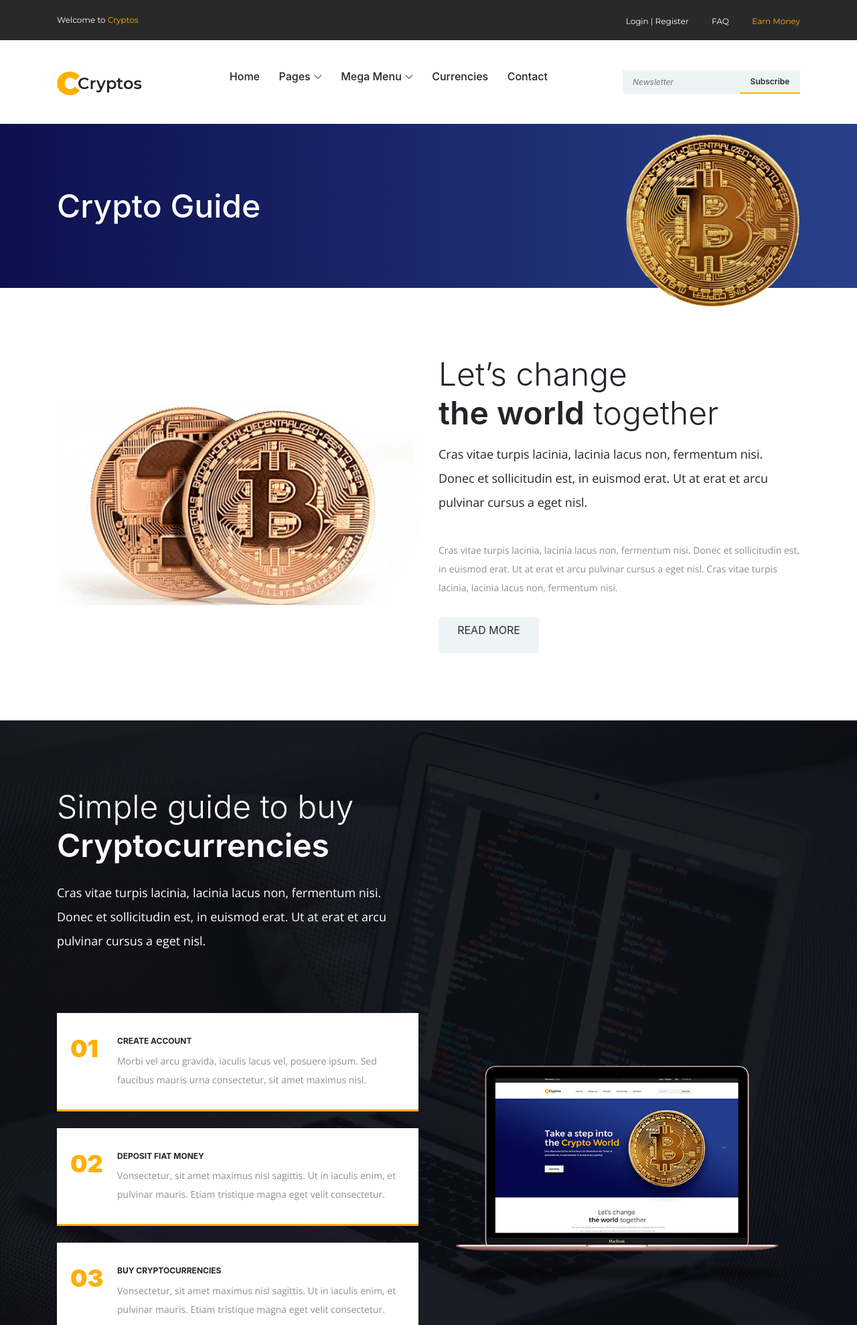
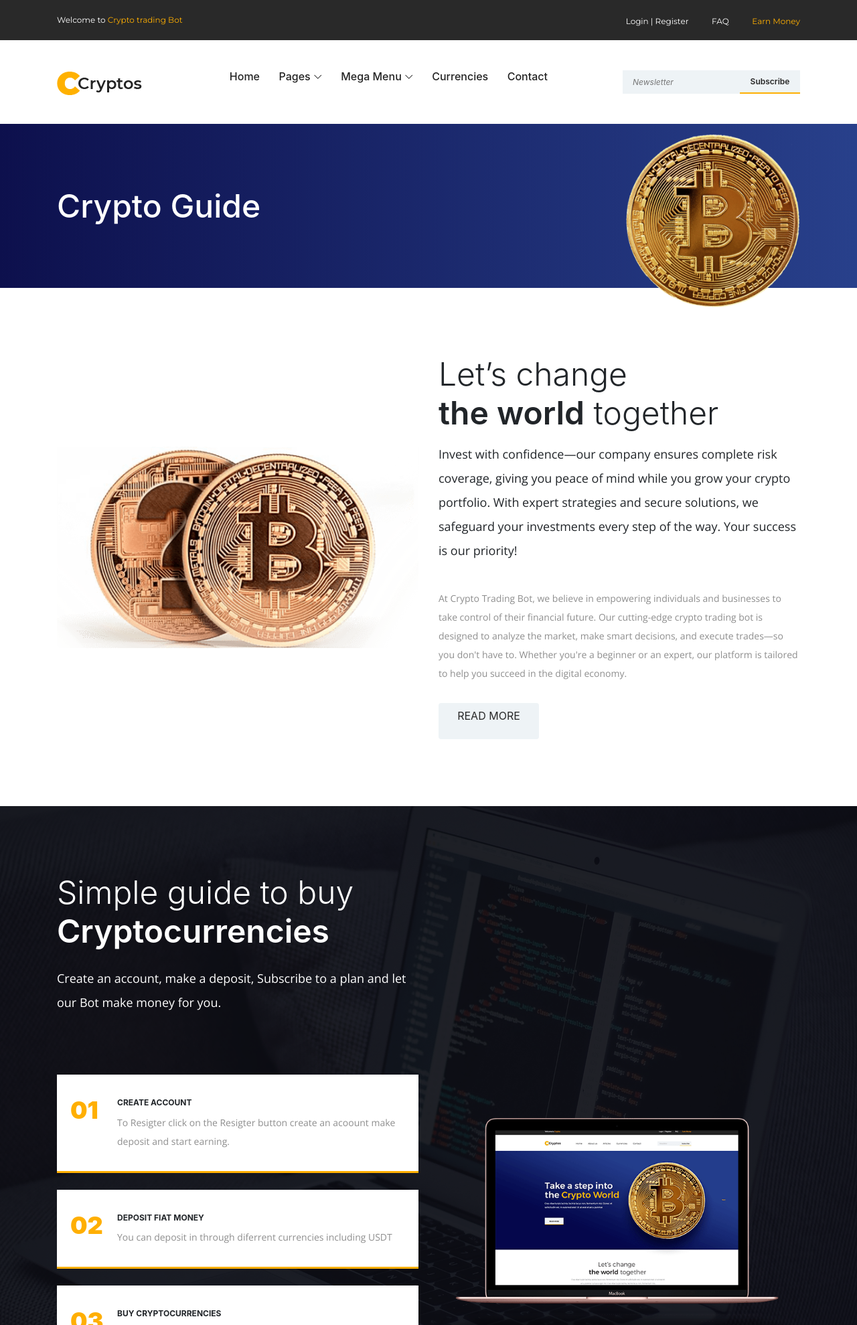
Before and after one commit to switnexxtra/cyptotradingbots, a Flask app: page /about in a window 1280 px wide. Shown: the top 1979 px of the page at 67% size. Run offline with Flask 3, Linux system fonts and the light colour scheme; some libraries are stand-ins or nearby versions; some web fonts are replaced.

Commit message:
Update about-us.html

```diff
--- a/templates/main/about-us.html
+++ b/templates/main/about-us.html
@@ -26,7 +26,7 @@
         <link href="{{ url_for('static', filename='lib1/lightbox/css/lightbox.min.css') }}" rel="stylesheet">
         <link href="{{ url_for('static', filename='lib1/owlcarousel/assets/owl.carousel.min.css') }}" rel="stylesheet">
 
-        <title>{% block title %}{{ Company_name }}{% endblock %}</title>
+        <title>{% block title %}Crypto Trading Bot{% endblock %}</title>
         <!-- ##### Preloader ##### -->
         <div id="preloader">
             <i class="circle-preloader"></i>
@@ -43,7 +43,7 @@
                             <div class="top-header-content h-100 d-flex align-items-center justify-content-between">
                                 <!-- Top Headline -->
                                 <div class="top-headline">
-                                    <p>Welcome to <span>Cryptos</span></p>
+                                    <p>Welcome to <span>Crypto trading Bot </span></p>
                                 </div>
                                 <!-- Top Login & Faq & Earn Monery btn -->
                                 <div class="login-faq-earn-money">
@@ -207,8 +207,17 @@
                         <div class="about-content mb-100">
                             <div class="section-heading">
                                 <h3>Let’s change <br><span>the world</span> together</h3>
-                                <h5>Cras vitae turpis lacinia, lacinia lacus non, fermentum nisi. Donec et sollicitudin est, in euismod erat. Ut at erat et arcu pulvinar cursus a eget nisl.</h5>
-                                <p>Cras vitae turpis lacinia, lacinia lacus non, fermentum nisi. Donec et sollicitudin est, in euismod erat. Ut at erat et arcu pulvinar cursus a eget nisl. Cras vitae turpis lacinia, lacinia lacus non, fermentum nisi.</p>
+                                <h5>
+                                    Invest with confidence—our company ensures complete risk coverage, giving you peace of mind while you grow your crypto
+                                    portfolio. With expert strategies and secure solutions, we safeguard your investments every step of the way. Your
+                                    success is our priority!
+                                </h5>
+                                <p>
+                                    At Crypto Trading Bot, we believe in empowering individuals and businesses to take control of their financial future.
+                                    Our cutting-edge crypto trading bot is designed to analyze the market, make smart decisions, and execute trades—so you
+                                    don't have to. Whether you're a beginner or an expert, our platform is tailored to help you succeed in the digital
+                                    economy.
+                                </p>
                                 <a href="#" class="btn cryptos-btn mt-30">Read More</a>
                             </div>
                         </div>
@@ -224,7 +233,9 @@
                     <div class="col-12 col-md-6">
                         <div class="section-heading white">
                             <h3 class="mb-4">Simple guide to buy <span>Cryptocurrencies</span></h3>
-                            <h5 class="mb-2">Cras vitae turpis lacinia, lacinia lacus non, fermentum nisi. Donec et sollicitudin est, in euismod erat. Ut at erat et arcu pulvinar cursus a eget nisl.</h5>
+                            <h5 class="mb-2">
+                                Create an account, make a deposit, Subscribe to a plan and let our Bot make money for you.
+                            </h5>
                         </div>
                     </div>
                 </div>
@@ -237,7 +248,7 @@
                                 <div class="quantity">01</div>
                                 <div class="step-content">
                                     <h6>Create Account</h6>
-                                    <p>Morbi vel arcu gravida, iaculis lacus vel, posuere ipsum. Sed faucibus mauris urna consectetur, sit amet maximus nisl.</p>
+                                    <p>To Resigter click on the Resigter button create an acoount make deposit and start earning.</p>
                                 </div>
                             </div>
                             <!-- Single Step -->
@@ -245,7 +256,9 @@
                                 <div class="quantity">02</div>
                                 <div class="step-content">
                                     <h6>Deposit Fiat Money</h6>
-                                    <p>Vonsectetur, sit amet maximus nisl sagittis. Ut in iaculis enim, et pulvinar mauris. Etiam tristique magna eget velit consectetur.</p>
+                                    <p>
+                                        You can deposit in through diferrent currencies including USDT
+                                    </p>
                                 </div>
                             </div>
                             <!-- Single Step -->
@@ -253,7 +266,9 @@
                                 <div class="quantity">03</div>
                                 <div class="step-content">
                                     <h6>Buy Cryptocurrencies</h6>
-                                    <p>Vonsectetur, sit amet maximus nisl sagittis. Ut in iaculis enim, et pulvinar mauris. Etiam tristique magna eget velit consectetur.</p>
+                                    <p>
+                                        YoU can buy as much Cryptocurrencies as you want with 100% security and Risks free, also loses are covered by us.
+                                    </p>
                                 </div>
                             </div>
                         </div>
@@ -275,8 +290,10 @@
                         <div class="about-content mb-100">
                             <div class="section-heading">
                                 <h3>The begginer’s guide to <span>Crypto</span></h3>
-                                <h5>Cras vitae turpis lacinia, lacinia lacus non, fermentum nisi. Donec et sollicitudin est, in euismod erat. Ut at erat et arcu pulvinar cursus a eget nisl.</h5>
-                                <p>Cras vitae turpis lacinia, lacinia lacus non, fermentum nisi. Donec et sollicitudin est, in euismod erat. Ut at erat et arcu pulvinar cursus a eget nisl. Cras vitae turpis lacinia, lacinia lacus non, fermentum nisi.</p>
+                                <h5>You can reach out to Us for guide and cousres </h5>
+                                <p>
+                                    we are always here for counselling
+                                </p>
                                 <a href="#" class="btn cryptos-btn mt-30">Read More</a>
                             </div>
                         </div>
@@ -307,7 +324,11 @@
                                 <div class="widget-title">
                                     <a href="#"><img src="img/core-img/logo2.png" alt=""></a>
                                 </div>
-                                <p>Morbi vel arcu gravida, iaculis lacus vel, posuere ipsum. Sed faucibus mauris vitae urna consectetur, sit amet maximus nisl sagittis. Ut in iaculis enim, et pulvinar mauris. Etiam tristique magna eget velit consectetur, a tincidunt velit dictum.</p>
+                                <p>
+                                    Understanding cryptocurrency can feel overwhelming—but it doesn’t have to be. Our video guide breaks it down simply,
+                                    walking you through how trading bots automate the process, reduce risks, and help you maximize potential profits.
+                                    Perfect for those just getting started.
+                                </p>
                                 <div class="footer-social-info">
                                     <a href="#"><i class="fa fa-facebook"></i></a>
                                     <a href="#"><i class="fa fa-twitter"></i></a>
@@ -329,21 +350,21 @@
                                     <a href="#">
                                         <p>Aliquam ac eleifend metus</p>
                                     </a>
-                                    <span>March 10, 2018</span>
+                                    <span>FEB 24, 2024</span>
                                 </div>
                                 <!-- Single Blog Post -->
                                 <div class="single--blog-post">
                                     <a href="#">
-                                        <p>Donec in libero sit amet mi vulputate</p>
+                                        <p>Big commissions and risks free</p>
                                     </a>
-                                    <span>March 10, 2018</span>
+                                    <span>june 10, 2024</span>
                                 </div>
                                 <!-- Single Blog Post -->
                                 <div class="single--blog-post">
                                     <a href="#">
-                                        <p>Aliquam ac eleifend metus</p>
+                                        <p>Best Broker 2023 - 2024</p>
                                     </a>
-                                    <span>March 10, 2018</span>
+                                    <span>March 8, 2025</span>
                                 </div>
                             </div>
                         </div>
@@ -380,9 +401,9 @@
                     <div class="row h-100 align-items-center justify-content-center">
                         <div class="col-12">
                             <p><!-- Link back to Colorlib can't be removed. Template is licensed under CC BY 3.0. -->
-    Copyright &copy;<script>document.write(new Date().getFullYear());</script> All rights reserved | This template is made with <i class="fa fa-heart-o" aria-hidden="true"></i> by <a href="https://colorlib.com" target="_blank">Colorlib</a>
-    <!-- Link back to Colorlib can't be removed. Template is licensed under CC BY 3.0. -->
-    </p>
+                                Copyright &copy;<script>document.write(new Date().getFullYear());</script> All rights reserved | This template is made with <i class="fa fa-heart-o" aria-hidden="true"></i> by <a href="https://colorlib.com" target="_blank">Colorlib</a>
+                                <!-- Link back to Colorlib can't be removed. Template is licensed under CC BY 3.0. -->
+                            </p>
                         </div>
                     </div>
                 </div>
```
